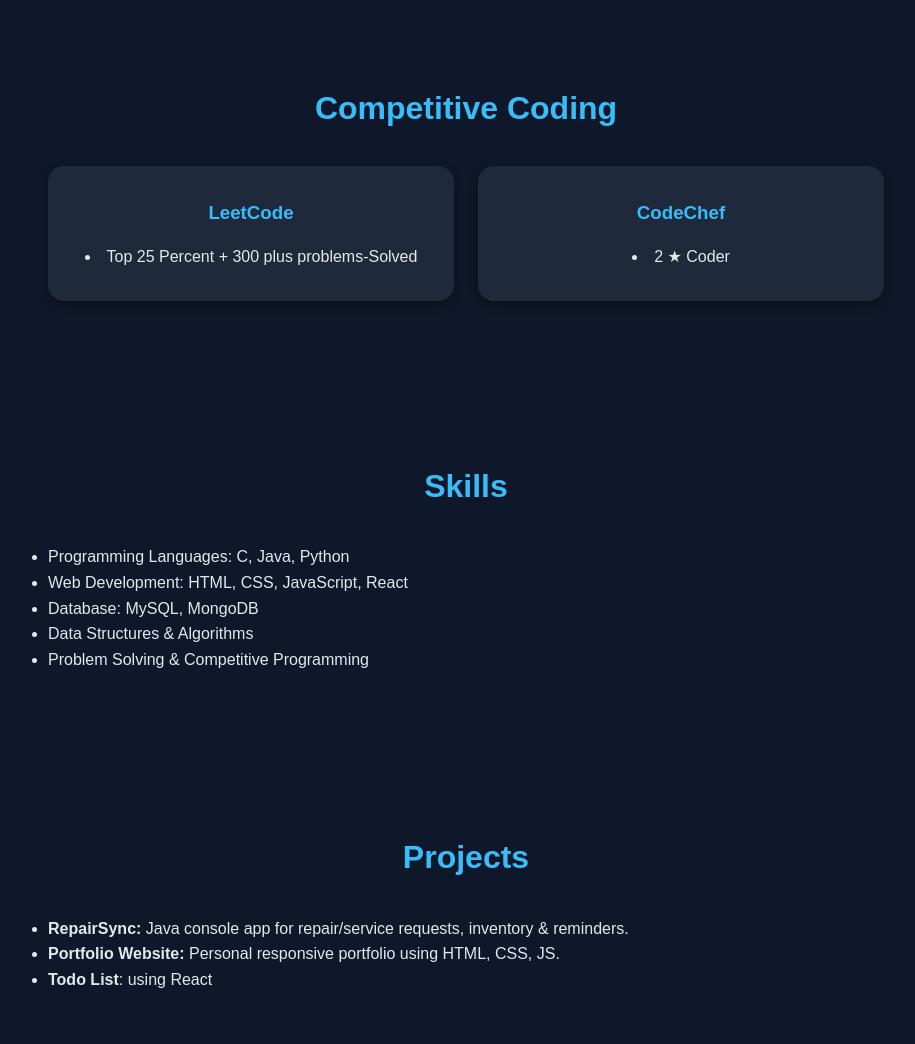
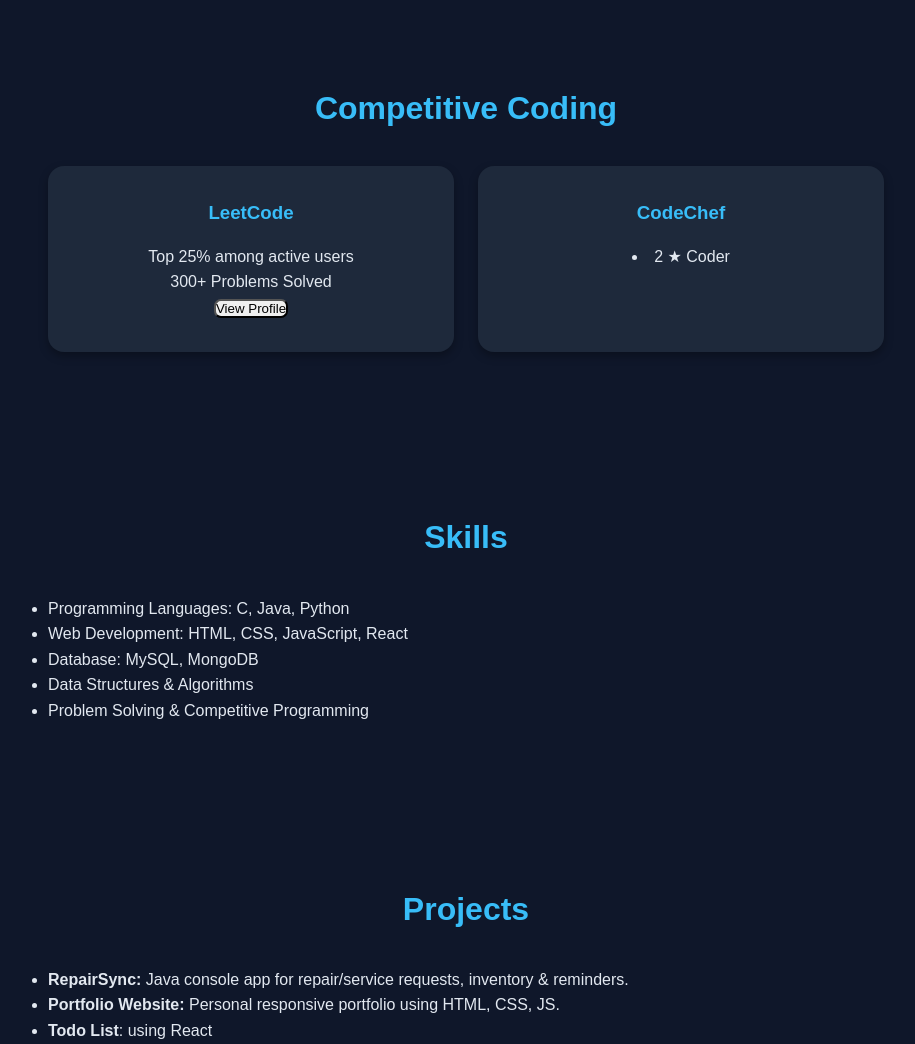
Before and after one commit to Madhu696969/portfolio, a plain HTML site: page index.html in a window 1280 px wide. Shown: the part 2048-3092 px from the top of the page, without its empty margins (174-1089 px from the left). Drawn offline with Linux system fonts and the light colour scheme.

Commit message:
Update index.html

```diff
--- a/index.html
+++ b/index.html
@@ -275,9 +275,11 @@
     <div class="cards">
       <div class="card">
         <h3>LeetCode</h3>
-        <li>
-  <a href="https://leetcode.com/u/MS2024142d/" target="_blank" style="cursor:pointer">Top 25 Percent + 300 plus problems-Solved</a>
-</li>
+        <p>Top 25% among active users</p>
+        <p>300+ Problems Solved</p>
+        <button style="border-radius: 7px">
+  <a href="https://leetcode.com/u/MS2024142d/" target="_blank" style="cursor:pointer">View Profile</a>
+</button>
 
       </div>
       <div class="card">
```
